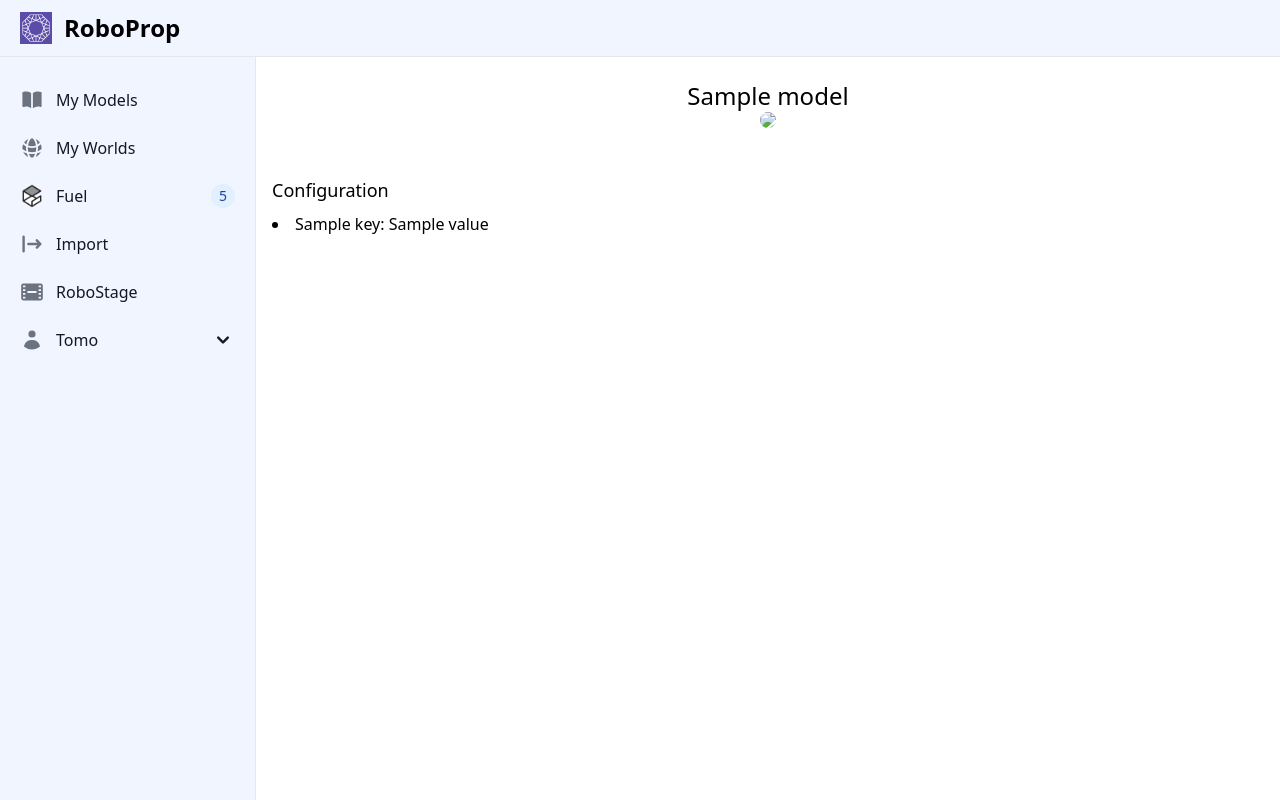
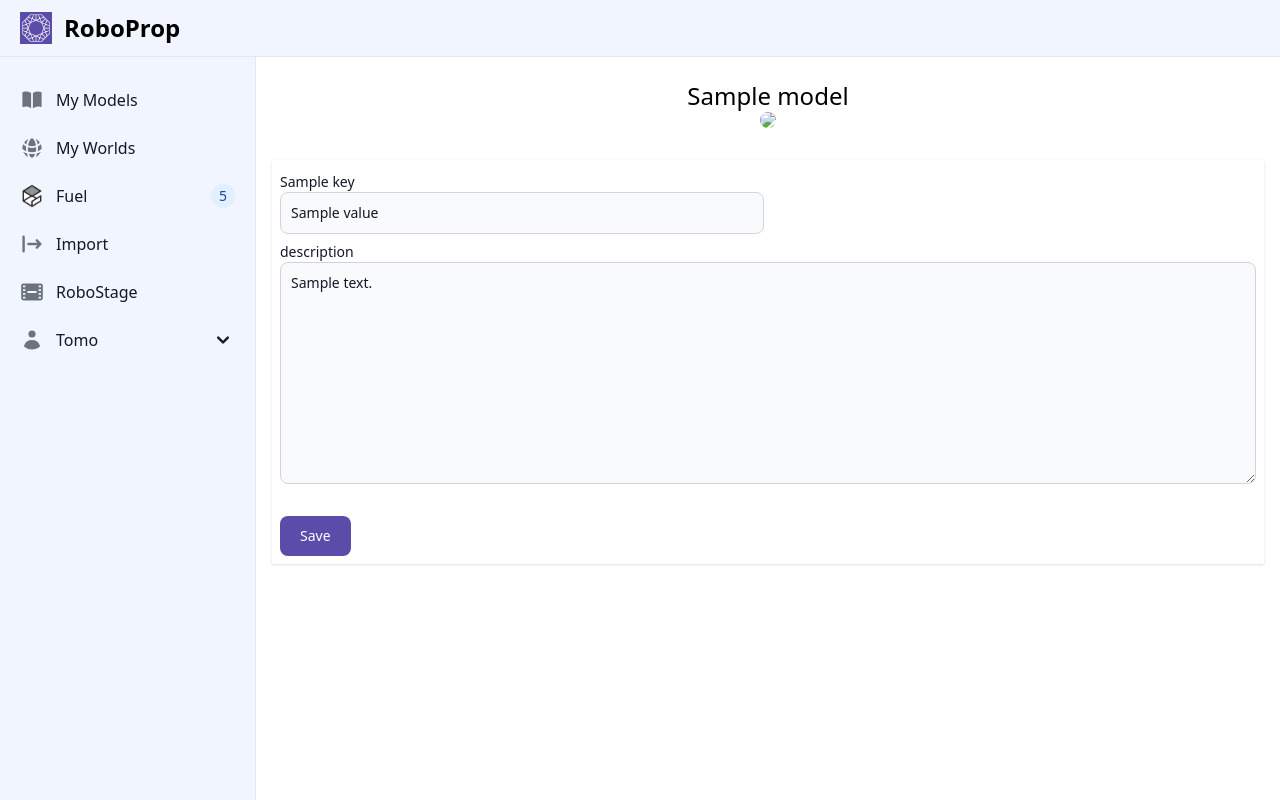
Before and after one commit to art-e-fact/RoboProp, a Django app: template templates/mymodel_detail.html in a window 1280 px wide. Run offline with Django 4.2, Linux system fonts and the light colour scheme; the template is opened without the code that fills it: most values are stand-ins (such as "Sample title", 1, 10 or a date in 2020); style sheets or scripts are compiled from the project's sources; some libraries are stand-ins or nearby versions.

Commit message:
configuration form

```diff
--- a/templates/mymodel_detail.html
+++ b/templates/mymodel_detail.html
@@ -1,5 +1,6 @@
 {% extends "base.html" %}
-{% block title %}My Model{% endblock %}
+{% load custom_filters %}
+{% block title %}{{ model.name }}{% endblock %}
 
 {% block content %}
     <h2 class="text-2xl text-center">{{ model.name }}</h2>
@@ -23,14 +24,31 @@
             {% endfor %}
         </div>
     </div>
-    <div class="mt-8">
-        <h3 class="text-lg font-medium mb-2">Configuration</h3>
-        <ul class="list-disc list-inside">
+    <form method="put" class="shadow p-2 my-4">
+        {% csrf_token %}
+        <div class="grid gap-2 mb-6 md:grid-cols-2">
             {% for key, value in model.configuration.items %}
-                <li class="mb-2">
-                    <span class="font-medium">{{ key }}:</span> {{ value }}
-                </li>
+                {% if key != 'description' %}
+                    <div class="mt-1">
+                        {% if value|is_dict %}
+                            {% for subkey, subvalue in value.items %}
+                                <label for="{{ key }}_{{ subkey }}" class="block text-sm font-medium text-gray-900">{{ key }} - {{ subkey }}</label>
+                                <input type="text" name="{{ key }}.{{ subkey }}" id="{{ key }}_{{ subkey }}" value="{{ subvalue }}" class="bg-gray-50 mb-2 border border-gray-300 text-gray-900 text-sm rounded-lg focus:ring-blue-500 focus:border-blue-500 block w-full p-2.5">
+                            {% endfor %}
+                        {% else %}
+                            <label for="{{ key }}" class="block text-sm font-medium text-gray-900">{{ key }}</label>
+                            <input type="text" name="{{ key }}" id="{{ key }}" value="{{ value }}" class="bg-gray-50 border border-gray-300 text-gray-900 text-sm rounded-lg focus:ring-blue-500 focus:border-blue-500 block w-full p-2.5">
+                        {% endif %}
+                    </div>
+                {% endif %}
             {% endfor %}
-        </ul>
-    </div>
+            {% if model.configuration.description %}
+                <div class="col-span-2">
+                    <label for="description" class="block text-sm font-medium text-gray-900">description</label>
+                    <textarea rows="10" name="description" id="description" class="block p-2.5 w-full text-sm text-gray-900 bg-gray-50 rounded-lg border border-gray-300 focus:ring-blue-500 focus:border-blue-500">{{ model.configuration.description }}</textarea>
+                </div>
+            {% endif %}
+        </div>
+        <button type="submit" class="text-white bg-action focus:ring-4 focus:outline-none focus:ring-blue-300 font-medium rounded-lg text-sm w-full sm:w-auto px-5 py-2.5 text-center mt-2">Save</button>
+    </form>
 {% endblock %}
```
